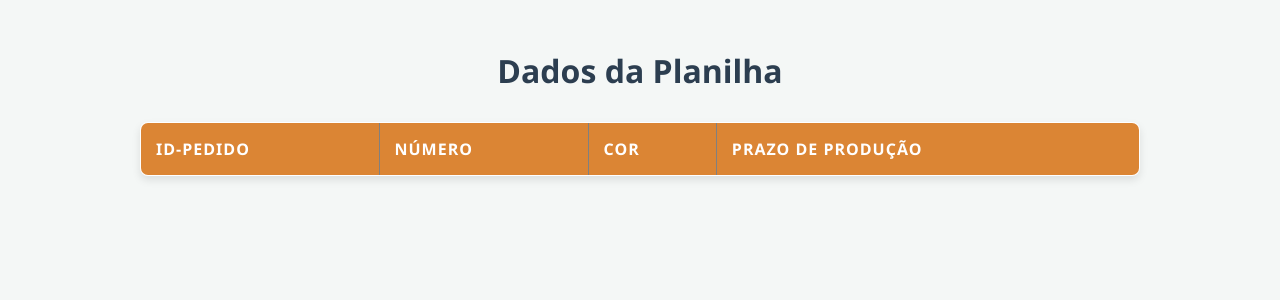
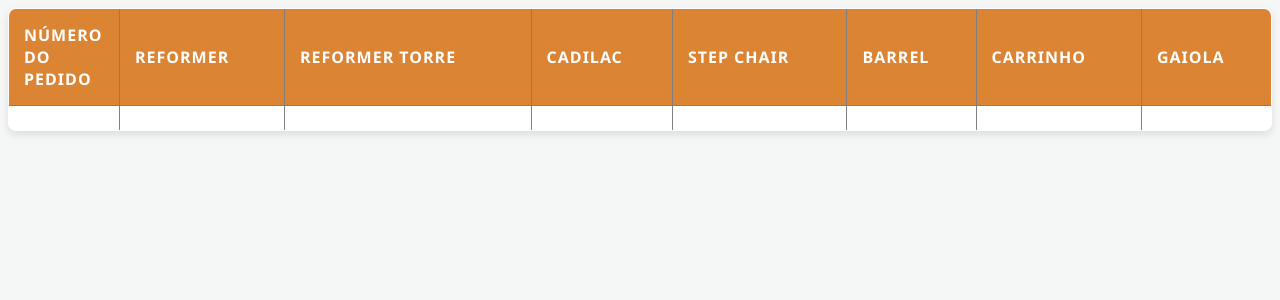
Before and after one commit to Dominatoxz/Sistema-Equipilates, a PHP site: page / in a window 1280 px wide. Shown: the top 300 px of the page. Run offline with PHP 8.4, Linux system fonts and the light colour scheme; data that the repository does not hold is empty.

Commit message:
Representação visual da tabela feito, integrar itens.

```diff
--- a/Model/Sistema.php
+++ b/Model/Sistema.php
@@ -13,7 +13,8 @@ class Sistema {
             FROM pedidos p
             JOIN pedido_produtos pp ON p.id_pedido = pp.id_pedido
             JOIN produtos pr ON pp.id_produto = pr.id_produto
-            JOIN cores c ON p.id_cor = c.id_cor";
+            JOIN cores c ON p.id_cor = c.id_cor
+            WHERE linha =  'CONTEMPORÂNEA'";
         $stmt = $this->conn->prepare($query);
         $stmt->execute();
         return $stmt->fetchAll(PDO::FETCH_ASSOC);
--- a/View/tabela.php
+++ b/View/tabela.php
@@ -10,7 +10,6 @@ body {
     font-family: 'Segoe UI', Tahoma, Geneva, Verdana, sans-serif;
     background-color: #f4f7f6;
     color: #333;
-    padding: 20px;
 }
 
 h1 {
@@ -21,7 +20,7 @@ h1 {
 
 table {
     width: 100%;
-    max-width: 1000px;
+    max-width: 100%;
     margin: 0 auto;
     border-collapse: collapse;
     background-color: #fff;
@@ -64,26 +63,29 @@ td:first-child {
 }
 </style>
 <body>
-    <h1>Dados da Planilha</h1>
     <table border="1">
         <thead>
             <tr>
-                <th>ID-Pedido</th>
-                <th>Número</th>
-                <th>Cor</th>
-                <th>Prazo de Produção</th>
+                <th>Número do Pedido</th>
+                <th>Reformer</th>
+                <th>Reformer Torre</th>
+                <th>Cadilac</th>
+                <th>Step Chair</th>
+                <th>Barrel</th>
+                <th>Carrinho</th>
+                <th>Gaiola</th>
             </tr>
         </thead>
         <tbody>
-            <?php $pedidos = $pedidos ?? []; ?>
-            <?php foreach($pedidos as $pedido): ?>
             <tr>
-                <td><?= htmlspecialchars($pedido['id_pedido']); ?></td>
-                <td><a href=""><?= htmlspecialchars($pedido['num_pedido']); ?></a></td>
-                <td><?= htmlspecialchars($pedido['codigo_cor']); ?></td>
-                <td><?= htmlspecialchars($pedido['prazo_producao']); ?></td>
+                <td></td>
+                <td></td>
+                <td></td>
+                <td></td>
+                <td></td>
+                <td></td>
+                <td></td>
             </tr>
-            <?php endforeach; ?>
         </tbody>
     </table>
 </body>
```
